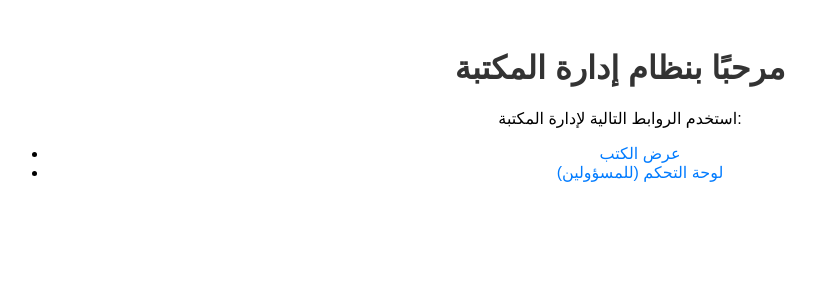
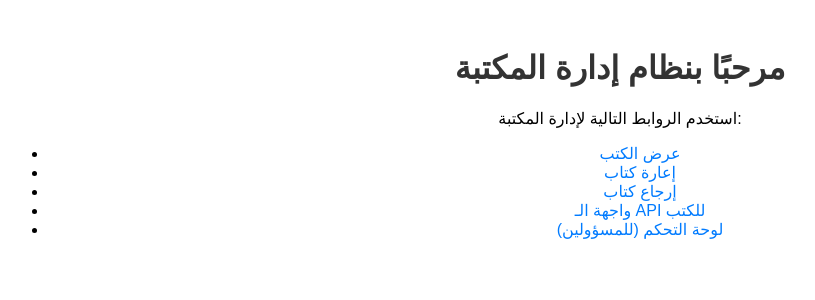
Before and after one commit to Farahrama/Library-Management, a Django app: page / in a window 1280 px wide. Shown: the top 300 px of the page, without its empty margins (20-835 px from the left). Run offline with Django 5.2, Linux system fonts and the light colour scheme.

Commit message:
edit home.html

```diff
--- a/library_project/templates/home.html
+++ b/library_project/templates/home.html
@@ -16,7 +16,11 @@
     <p>استخدم الروابط التالية لإدارة المكتبة:</p>
     <ul>
         <li><a href="/books/">عرض الكتب</a></li>
+        <li><a href="/checkout/">إعارة كتاب</a></li>
+        <li><a href="/return/">إرجاع كتاب</a></li>
+        <li><a href="/api/books/">واجهة الـ API للكتب</a></li>
         <li><a href="/admin/">لوحة التحكم (للمسؤولين)</a></li>
+
     </ul>
 </body>
 </html>
```
Also changed, not shown: library_project/api/migrations/0002_borrowing.py (added), library_project/db.sqlite3.
